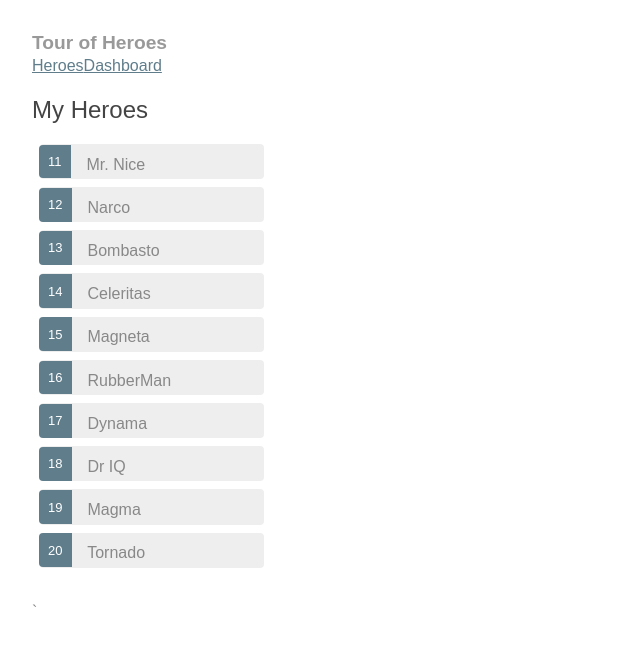
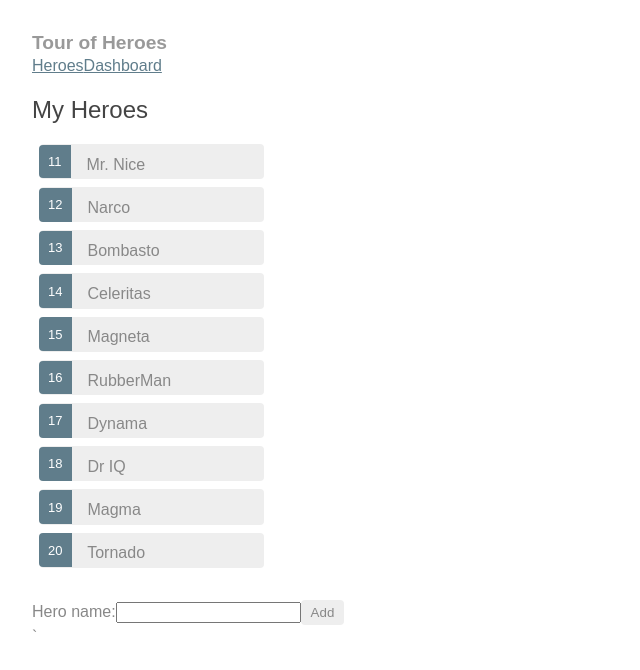
Before and after one commit to akshayrana1139/intro-angular-heroes, an Angular app: page /heroes in a window 1280 px wide. Shown: the top 670 px of the page, without its empty margins (0-640 px from the left). Built offline with nearby package versions, Linux system fonts and the light colour scheme.

Commit message:
Create and Add Heroes

```diff
--- a/src/app/hero.service.ts
+++ b/src/app/hero.service.ts
@@ -8,9 +8,9 @@ import 'rxjs/add/operator/toPromise';
 
 export class HeroService {
 
-private headers = new Headers({'Content-Type':'application/json'})
+  private headers = new Headers({ 'Content-Type': 'application/json' })
   private heroesUrl = 'api/heroes';  // URL to web api [create using Express/Flask]
-private http : Http
+  private http: Http
 
   // Unable to inject Http in constructor.
   // constructor(private http: Http) { }
@@ -38,14 +38,19 @@ private handleError(error: any): Promise<any> {
     return this.getHeroes().then(heroes => heroes.find(hero => hero.id === id));
   }
 
-  getHeroHttp(id:number): Promise<Hero>{
+  getHeroHttp(id: number): Promise<Hero> {
     const url = "${heroesUrl}/${id}"
     return this.http.get(url).toPromise().then(r => r.json().data as Hero).catch(this.handleError)
   }
 
-update(hero : Hero):Promise<Hero>{
+  update(hero: Hero): Promise<Hero> {
     const url = `${this.heroesUrl}/${hero.id}`;
-    return this.http.put(url, JSON.stringify(hero), this.headers).toPromise().then(()=>hero).catch(this.handleError)
+    return this.http.put(url, JSON.stringify(hero), this.headers).toPromise().then(() => hero).catch(this.handleError)
+
+  }
+
+  create(name: String): Promise<Hero> {
+    return this.http.post(this.heroesUrl, JSON.stringify({ "name": name }), this.headers).toPromise().then(r => r.json().data as Hero).catch(this.handleError);
 
   }
 }
--- a/src/app/heroes.component.html
+++ b/src/app/heroes.component.html
@@ -14,3 +14,11 @@
   </h2>
   <button (click)="gotoDetail()">View Details</button>
 </div>
+
+<div>
+  <label>Hero name:</label> <input #heroName />
+  <!--Call add and then empty the textfield -->
+  <button (click)="add(heroName.value); heroName.value=''">
+    Add
+  </button>
+</div>
--- a/src/app/heroes.component.ts
+++ b/src/app/heroes.component.ts
@@ -41,4 +41,12 @@ gotoDetail(): void {
   this.router.navigate(['/detail', this.selectedHero.id]);
 }
 
+add(name:String) : void{
+  name = name.trim()
+  if(!name) {return;}
+  this.heroService.create(name).then(hero => this.heroes.push(hero)); // Pushing the new hero to the Heroes array
+  this.selectedHero = null;
 }
+
+
+}
```
Lines whose indentation alone changed are shown as unchanged.
